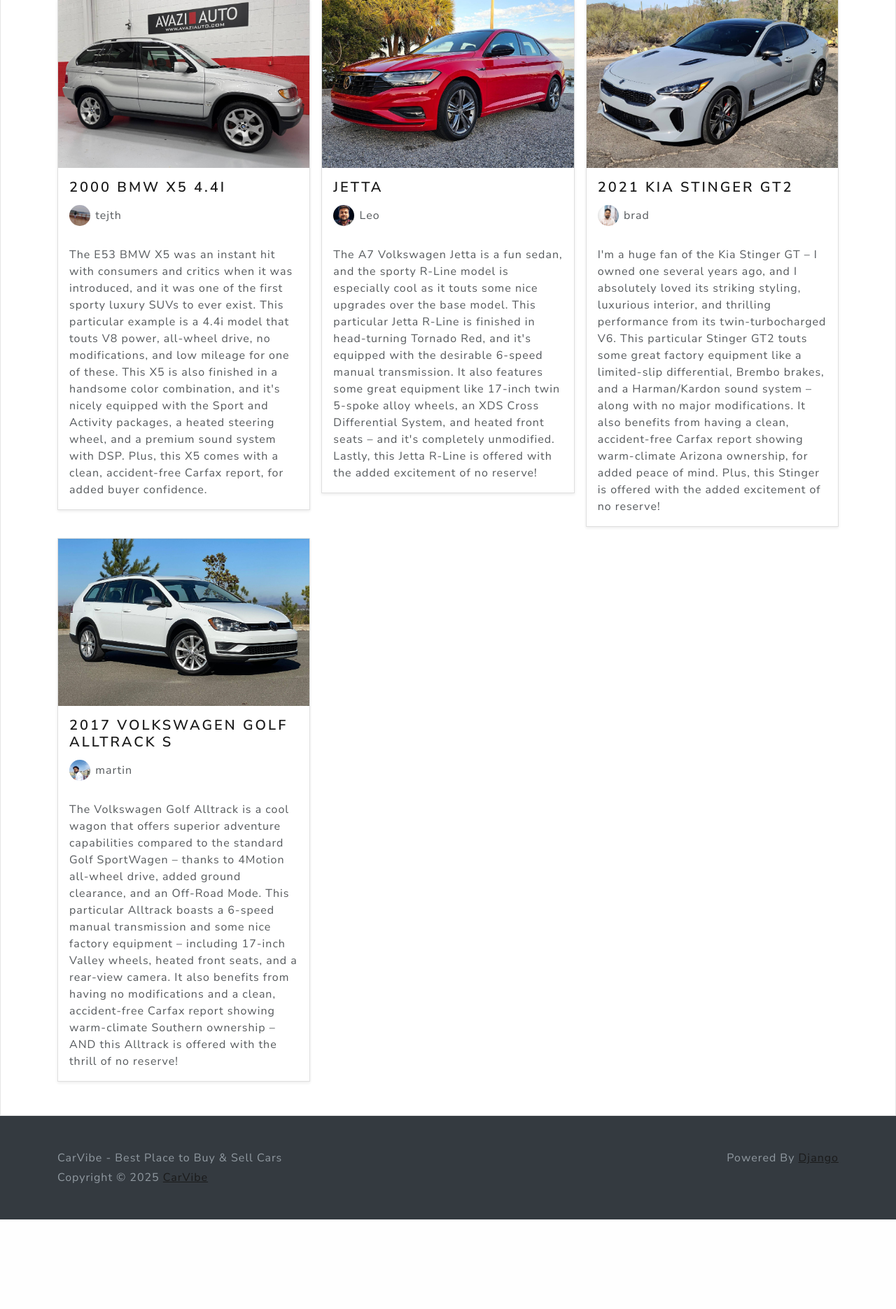
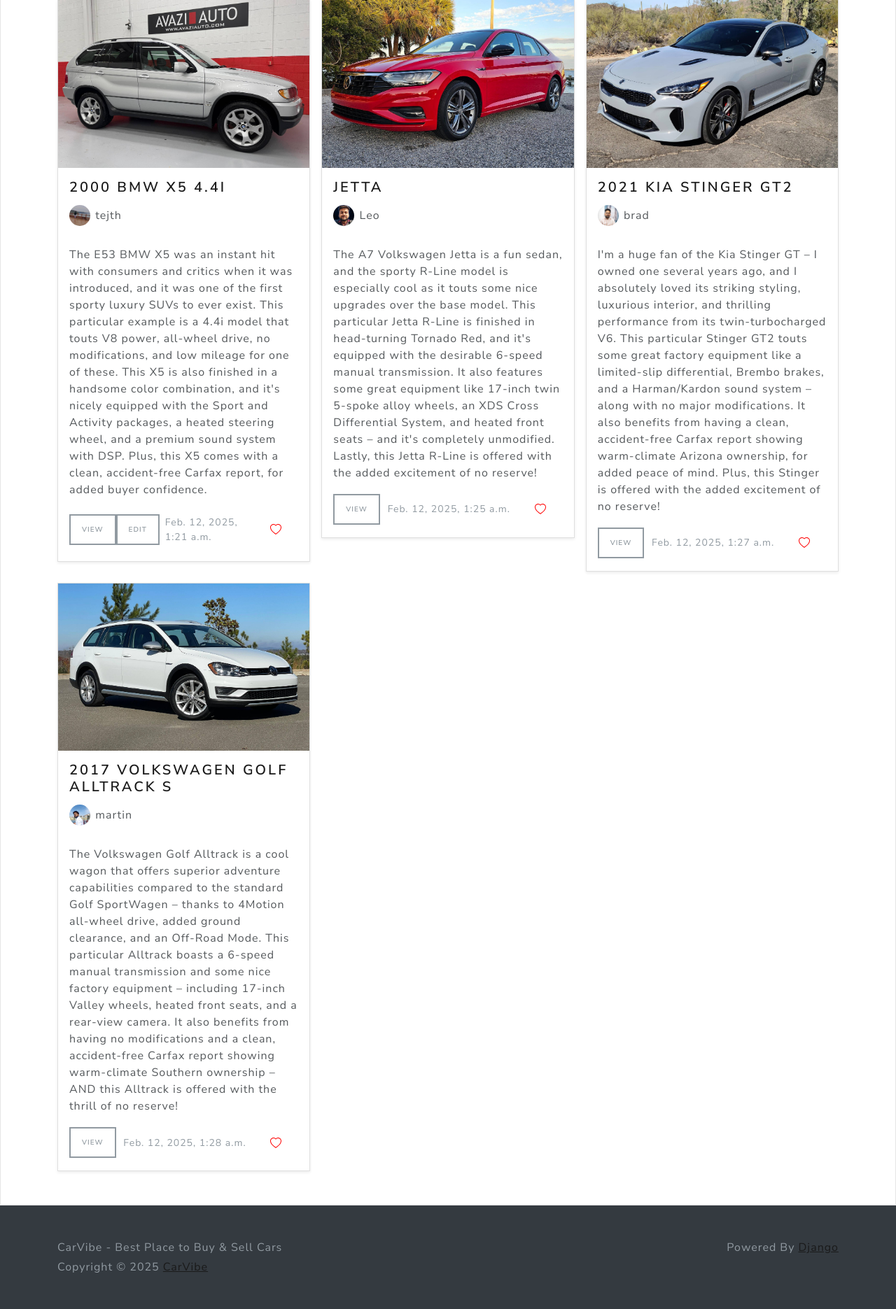
Before and after one commit to tejth/CarVibe, a Django app: template src/main/templates/views/home.html in a window 1280 px wide. Shown: the part 426-2297 px from the top of the page at 70% size. Before the commit the page ends 2169 px from the top, so only its background shows below. Run offline with Django 5.2, Linux system fonts and the light colour scheme; the template is opened without the code that fills it: values that come from a table or form of the project are taken from there, others are empty; a user stored in the database is signed in; data comes from the database, SQL or seed files in the repository; some libraries are stand-ins or nearby versions.

Commit message:
completed structure of the homepage

```diff
--- a/src/main/templates/components/listing_card.html
+++ b/src/main/templates/components/listing_card.html
@@ -12,6 +12,21 @@
             </div>
             <br>
             <p class="card-text">{{listing.description}}</p>
-
+            <div class="d-flex justify-content-between align-items-center">
+                <div class="btn-group">
+                  <a type="button" class="btn btn-sm btn-outline-secondary" href="" >View</a>
+                  {% if listing.seller.user == request.user  %}
+                    <a href="" type="button" class="btn btn-sm btn-outline-secondary">Edit</a>
+                  {% endif %}
+                </div>
+                <small class="text-muted m-2">{{listing.updated_at}}</small>
+                <button type="button" id="" value="like" class="btn btn-seconday">
+                          <svg xmlns="http://www.w3.org/2000/svg" width="16" height="16" fill="red" class="bi bi-heart"
+                             viewBox="0 0 16 16">
+                          <path d="m8 2.748-.717-.737C5.6.281 2.514.878 1.4 3.053c-.523 1.023-.641 2.5.314 4.385.92 1.815 2.834 3.989 6.286 6.357 3.452-2.368 5.365-4.542 6.286-6.357.955-1.886.838-3.362.314-4.385C13.486.878 10.4.28 8.717 2.01L8 2.748zM8 15C-7.333 4.868 3.279-3.04 7.824 1.143c.06.055.119.112.176.171a3.12 3.12 0 0 1 .176-.17C12.72-3.042 23.333 4.867 8 15z">
+                          </path>
+                          </svg>
+                </button>
+            </div>
         </div>
 </div>
```
